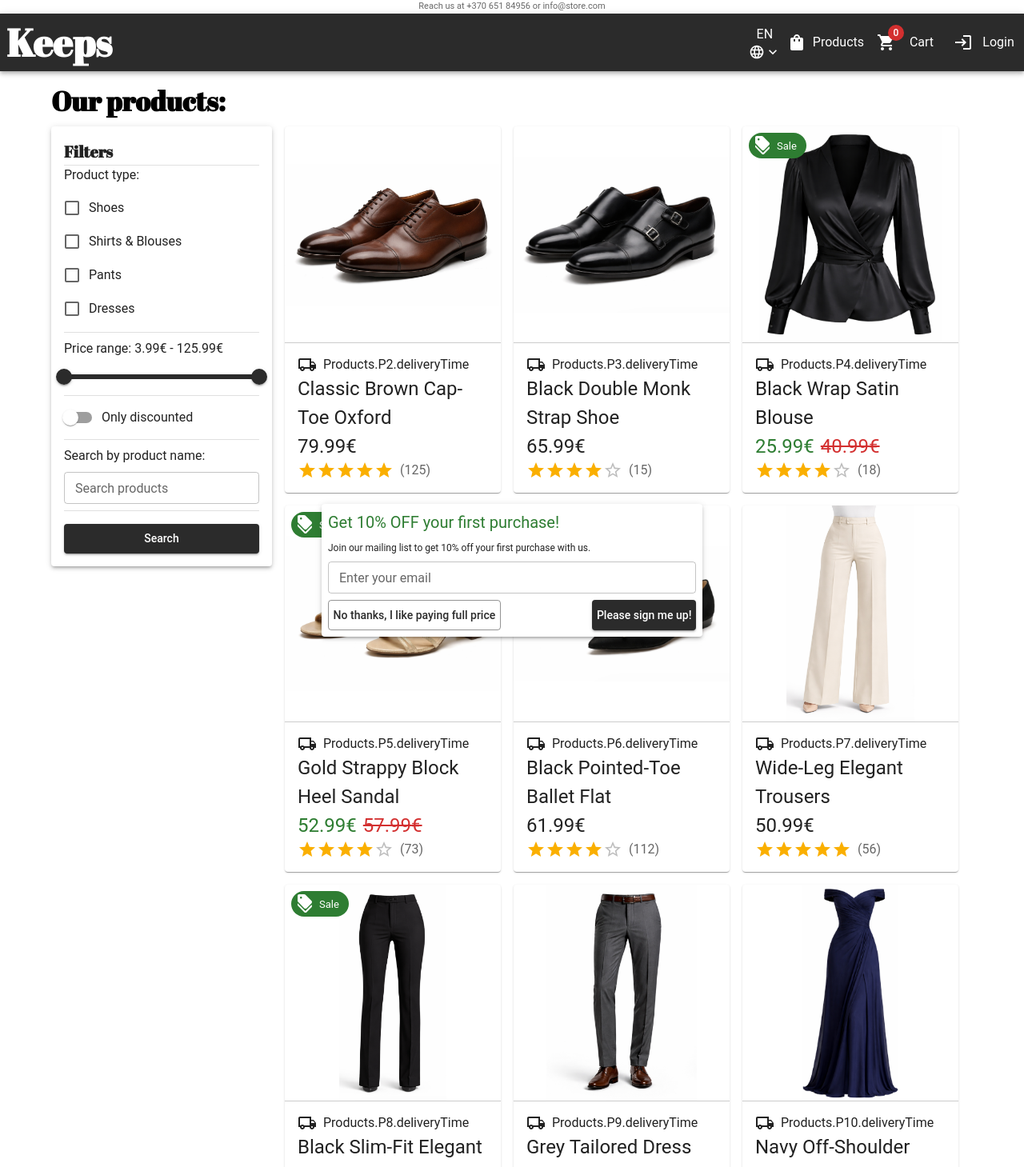
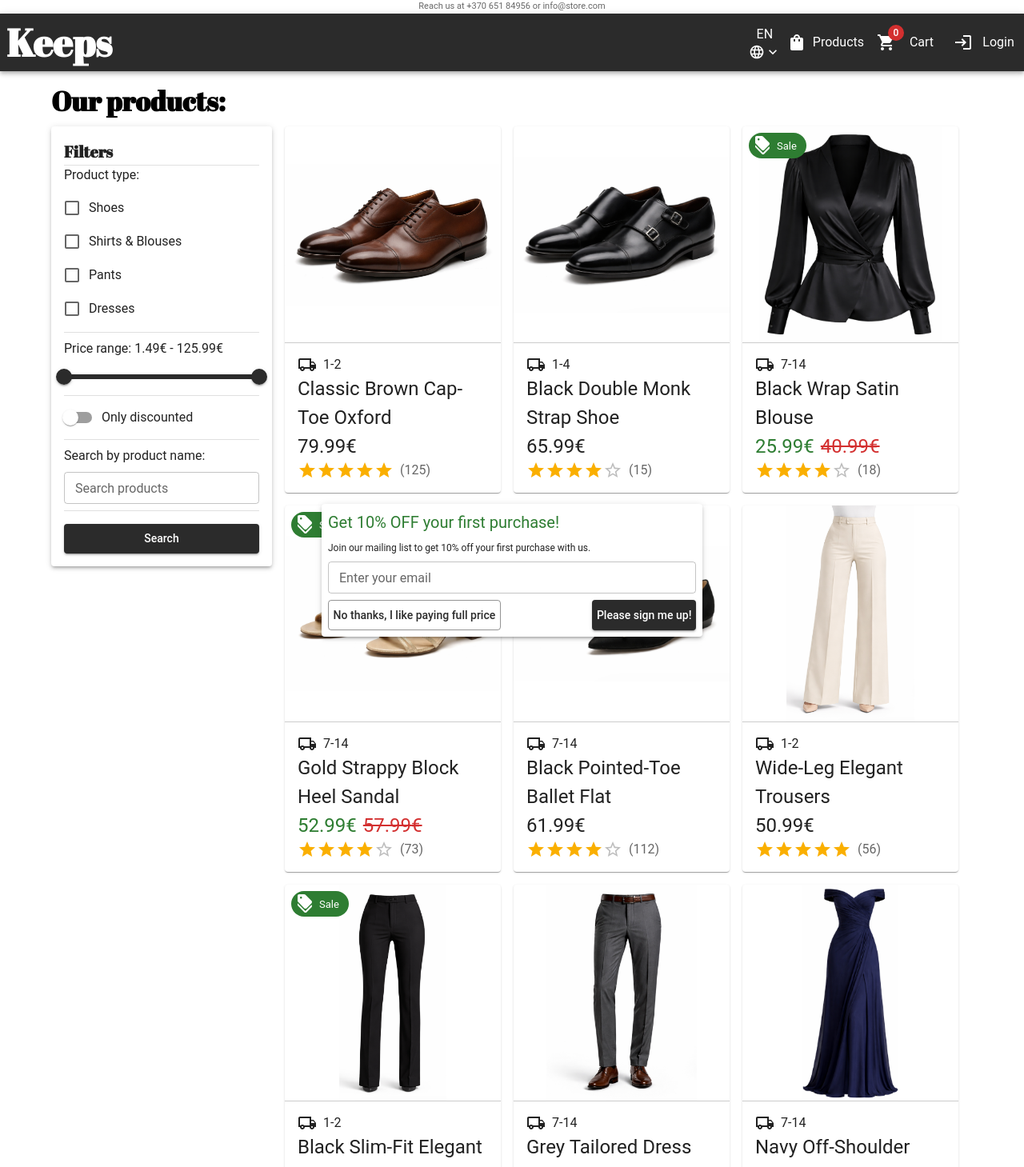
Before and after one commit to Nirtautas/BA-Usability-study-website-educational-website-fork, a Next.js app: page /en/products in a window 1280 px wide. Shown: the top 1459 px of the page at 80% size. Built offline with nearby package versions, Linux system fonts and the light colour scheme; what @mui/material-nextjs would draw is missing.

Commit message:
Update mock data, add delivery cost calculation, other minor fixes

```diff
--- a/messages/en.json
+++ b/messages/en.json
@@ -65,6 +65,7 @@
     "descriptionTitle": "Description:",
     "saleEndingSoonText": "Sale ending soon!",
     "backToProductsButtonText": "Back to products",
+    "deliveryTimeText": "Estimated delivery time - {deliveryTime} business days",
     "inStockText": "{itemCount} left in stock"
   },
   "AddToCartModal": {
@@ -81,6 +82,7 @@
       "title": "Cart summary:",
       "itemTotal": "Item total:",
       "serviceFee": "Service fee:",
+      "deliveryFee": "Delivery fee:",
       "total": "Total:",
       "continueToCheckoutButtonText": "Continue to checkout"
     }
@@ -106,13 +108,13 @@
         "differentPersonPickingUpText": "Different person picking up?"
       },
       "PostDeliveryOption": {
-        "title": "Pick up at Lithuanian Post office",
+        "title": "Pick up at Lithuanian Post office (+{postDeliveryPrice}€)",
         "postOfficeLocationLabel": "Select your post office location:",
         "fullNameLabel": "Your full name",
         "phoneNumberLabel": "Your phone number"
       },
       "ParcelLockerDeliveryOption": {
-        "title": "Pick up at parcel locker",
+        "title": "Pick up at parcel locker (+{parcelLockerPrice}€)",
         "parcelLockerLocationLabel": "Select your parcel locker location:",
         "fullNameLabel": "Your full name",
         "phoneNumberLabel": "Your phone number"
@@ -162,6 +164,10 @@
     "aiText": "AI generated photos"
   },
   "Products": {
+    "P1": {
+      "name": "Gift: Antibacterial spray - 20 ml.",
+      "description": "Antibacterial spray"
+     },
     "P2": {
       "name": "Classic Brown Cap-Toe Oxford",
       "description": "A timeless men’s dress shoe crafted in polished brown leather with a sleek cap-toe design. Its refined silhouette, clean stitching, and subtle shine make it perfect for formal occasions, business wear, and elegant evening looks. Designed to pair effortlessly with tailored suits and smart trousers."
--- a/messages/lt.json
+++ b/messages/lt.json
@@ -65,6 +65,7 @@
     "descriptionTitle": "Aprašymas:",
     "saleEndingSoonText": "Išpardavimas greitai baigiasi!",
     "backToProductsButtonText": "Grįžti į prekes",
+    "deliveryTimeText": "Numatomas pristatymo laikas - {deliveryTime} darbo dienos",
     "inStockText": "Liko {itemCount} vienetų sandelyje"
   },
   "AddToCartModal": {
@@ -81,6 +82,7 @@
       "title": "Krepšelio informacija:",
       "itemTotal": "Prekių suma:",
       "serviceFee": "Aptarnavimo mokestis:",
+      "deliveryFee": "Pristatymo mokestis:",
       "total": "Iš viso:",
       "continueToCheckoutButtonText": "Eiti į pristatymo informaciją"
     }
@@ -106,13 +108,13 @@
         "differentPersonPickingUpText": "Prekę atsiims kitas asmuo?"
       },
       "PostDeliveryOption": {
-        "title": "Atsiimti Lietuvos Pašto skyriuje",
+        "title": "Atsiimti Lietuvos Pašto skyriuje (+{postDeliveryPrice}€)",
         "postOfficeLocationLabel": "Pasirinkite pašto skyrių:",
         "fullNameLabel": "Jūsų vardas ir pavardė",
         "phoneNumberLabel": "Jūsų telefono numeris"
       },
       "ParcelLockerDeliveryOption": {
-        "title": "Atsiimti iš paštomato",
+        "title": "Atsiimti iš paštomato (+{parcelLockerPrice}€)",
         "parcelLockerLocationLabel": "Pasirinkite paštomato adresą:",
         "fullNameLabel": "Jūsų vardas ir pavardė",
         "phoneNumberLabel": "Jūsų telefono numeris"
@@ -162,6 +164,10 @@
     "aiText": "DI sugeneruotos nuotraukos"
   },
   "Products": {
+    "P1": {
+      "name": "Dovana: Antibakterinis purškaliukas - 20 ml.",
+      "description": "Antibakterinis purškaliukas"
+     },
     "P2": {
       "name": "Klasikiniai rudi Oksfordo batai",
       "description": "Nesenstantys vyriški bateliai, pasiūti iš poliruotos rudos odos su elegantišku dizainu nuo viršugalvio. Rafinuotas siluetas, švarios siūlės ir subtilus blizgesys puikiai tinka oficialioms progoms, dalykiniam aprangai ir elegantiškam vakariniam įvaizdžiui. Sukurti taip, kad lengvai derėtų su pasiūtais kostiumais ir elegantiškomis kelnėmis."
--- a/src/components/pages/checkoutPage/checkoutPage.tsx
+++ b/src/components/pages/checkoutPage/checkoutPage.tsx
@@ -77,7 +77,7 @@ const CheckoutPage = () => {
         <Paper sx={{ width: 600, padding: 1 }}>
           <SubheadingBold headingText={t("CartPage.Summary.title")} />
           <Divider />
-          <CartSummary fullCartItems={cartItems ?? []} />
+          <CartSummary fullCartItems={cartItems ?? []} deliveryInfo={deliveryInfo} />
           <Box display="flex" justifyContent="right" paddingTop={1}>
             <Button type="submit" variant="contained">
               {t("CheckoutPage.continueToPaymentButtonText")}
--- a/src/components/pages/checkoutPage/deliverySelection.tsx
+++ b/src/components/pages/checkoutPage/deliverySelection.tsx
@@ -1,5 +1,6 @@
 "use client";
 
+import { parcelLockerPrice, postDeliveryPrice } from "@/data/constants";
 import { parcelLockerLocations, postOfficeLocations, storeLocations } from "@/data/entityData";
 import { DeliveryInfo } from "@/data/types";
 import { Box, FormControl, FormControlLabel, FormHelperText, Radio, RadioGroup, SelectChangeEvent, Stack } from "@mui/material";
@@ -45,14 +46,14 @@ const DeliverySelection = ({ deliveryInfo, setDeliveryInfo, error }: Props) => {
           </Stack>
 
           <Stack>
-            <FormControlLabel value="post" control={<Radio />} label={t("PostDeliveryOption.title")} />
+            <FormControlLabel value="post" control={<Radio />} label={t("PostDeliveryOption.title", { postDeliveryPrice: postDeliveryPrice })} />
 
             {deliveryInfo.deliveryMethod === "post" && (
               <PostDeliverySelection deliveryInfo={deliveryInfo} setDeliveryInfo={setDeliveryInfo} handleDeliveryLocationChange={handleDeliveryLocationChange} />
             )}
           </Stack>
           <Stack>
-            <FormControlLabel value="locker" control={<Radio />} label={t("ParcelLockerDeliveryOption.title")} />
+            <FormControlLabel value="locker" control={<Radio />} label={t("ParcelLockerDeliveryOption.title", { parcelLockerPrice: parcelLockerPrice })} />
 
             {deliveryInfo.deliveryMethod === "locker" && (
               <LockerDeliverySelection deliveryInfo={deliveryInfo} setDeliveryInfo={setDeliveryInfo} handleDeliveryLocationChange={handleDeliveryLocationChange} />
--- a/src/components/pages/productPage/productPage.tsx
+++ b/src/components/pages/productPage/productPage.tsx
@@ -92,7 +92,7 @@ const ProductPage = ({ productId }: Props) => {
 
                 <Grid2 display="flex" alignItems="center" gap={1}>
                   <LocalShippingOutlined />
-                  <Typography>{product.deliveryTime}</Typography>
+                  <Typography>{t("ProductPage.deliveryTimeText", { deliveryTime: product.deliveryTime })}</Typography>
                 </Grid2>
 
                 <Grid2 display="flex" alignItems="center" gap={1}>
@@ -107,7 +107,7 @@ const ProductPage = ({ productId }: Props) => {
                     <Remove />
                   </IconButton>
                   <Typography>{selectedProductQuantity}</Typography>
-                  <IconButton onClick={() => setSelectedProductQuantity(selectedProductQuantity + 1)}>
+                  <IconButton onClick={() => setSelectedProductQuantity(selectedProductQuantity + 1 <= product.stock ? selectedProductQuantity + 1 : selectedProductQuantity)}>
                     <Add />
                   </IconButton>
                   <Button variant="contained" onClick={handleAddToCart}>
--- a/src/data/cartContext.tsx
+++ b/src/data/cartContext.tsx
@@ -1,7 +1,7 @@
 "use client";
 
 import { createContext, ReactNode, useContext, useEffect, useState } from "react";
-import { serviceFee } from "./constants";
+import { parcelLockerPrice, postDeliveryPrice, serviceFee } from "./constants";
 import { products } from "./entityData";
 import { CartContextInterface, CartItem, FullCartItem } from "./types";
 
@@ -66,8 +66,14 @@ export function CartProvider({ children }: { children: ReactNode }) {
     return getFullCartItems().reduce((total, cartItem) => total + (cartItem.item.discountedPrice !== undefined ? cartItem.item.discountedPrice : cartItem.item.price) * cartItem.quantity, 0);
   };
 
-  const calculateTotal = () => {
-    return calculateItemTotal() + (getUniqueItemsCount(true) !== 0 ? serviceFee : 0);
+  const getDeliveryFee = (deliveryMethod?: string) => {
+    if (deliveryMethod === "post") return postDeliveryPrice;
+    if (deliveryMethod === "locker") return parcelLockerPrice;
+    return 0;
+  };
+
+  const calculateTotal = (deliveryMethod?: string) => {
+    return calculateItemTotal() + (getUniqueItemsCount(true) !== 0 ? serviceFee : 0) + getDeliveryFee(deliveryMethod);
   };
 
   return (
@@ -80,6 +86,7 @@ export function CartProvider({ children }: { children: ReactNode }) {
         getUniqueItemsCount,
         getFullCartItems,
         calculateItemTotal,
+        getDeliveryFee,
         calculateTotal,
       }}
     >
--- a/src/data/constants.ts
+++ b/src/data/constants.ts
@@ -9,6 +9,9 @@ export const getPageUrl = {
     attributions: () => `/attributions`
 }
 
-export const placeholderImageLink = "/images/productPictures/placeholder.jpg";
+export const placeholderImageLink = "/images/products/placeholder.jpg";
 export const maxProductThumbnails = 5;
 export const serviceFee = 2.99;
+
+export const postDeliveryPrice = 2.29;
+export const parcelLockerPrice = 1.99;
--- a/src/data/entityData.ts
+++ b/src/data/entityData.ts
@@ -5,12 +5,13 @@ export const products: Product[] = [
   {
     id: 1,
     type: ProductType.DeceptiveExtra,
-    name: "Extra service",
-    description: "Extra service",
-    price: 3.99,
-    rating: 0,
-    ratingCount: 124,
-    deliveryTime: "1-2 d.",
+    name: "Products.P1.name",
+    description: "Products.P1.description",
+    price: 1.49,
+    rating: 5,
+    ratingCount: 100,
+    deliveryTime: "1-2",
+    picturePaths: ["/images/products/deceptive_extra.png"],
     stock: 9999
   },
   {
@@ -21,7 +22,7 @@ export const products: Product[] = [
     price: 79.99,
     rating: 4.8,
     ratingCount: 125,
-    deliveryTime: "Products.P2.deliveryTime",
+    deliveryTime: "1-2",
     picturePaths: ["/images/products/shoes/men_shoe_1.png"],
     stock: 12
   },
@@ -33,7 +34,7 @@ export const products: Product[] = [
     price: 65.99,
     rating: 3.8,
     ratingCount: 15,
-    deliveryTime: "Products.P3.deliveryTime",
+    deliveryTime: "1-4",
     picturePaths: ["/images/products/shoes/men_shoe_2.png"],
     stock: 3
   },
@@ -46,7 +47,7 @@ export const products: Product[] = [
     discountedPrice: 25.99,
     rating: 4.2,
     ratingCount: 18,
-    deliveryTime: "Products.P4.deliveryTime",
+    deliveryTime: "7-14",
     picturePaths: ["/images/products/blouses/women_blouse_1_1.png", "/images/products/blouses/women_blouse_1_2.png"],
     stock: 7
   },
@@ -59,7 +60,7 @@ export const products: Product[] = [
     discountedPrice: 52.99,
     rating: 4.2,
     ratingCount: 73,
-    deliveryTime: "Products.P5.deliveryTime",
+    deliveryTime: "7-14",
     picturePaths: ["/images/products/shoes/women_shoe_1.png"],
     stock: 15
   },
@@ -71,7 +72,7 @@ export const products: Product[] = [
     price: 61.99,
     rating: 3.9,
     ratingCount: 112,
-    deliveryTime: "Products.P6.deliveryTime",
+    deliveryTime: "7-14",
     picturePaths: ["/images/products/shoes/women_shoe_2.png"],
     stock: 2
   },
@@ -83,7 +84,7 @@ export const products: Product[] = [
     price: 50.99,
     rating: 4.5,
     ratingCount: 56,
-    deliveryTime: "Products.P7.deliveryTime",
+    deliveryTime: "1-2",
     picturePaths: ["/images/products/pants/women_pants_1_1.png", "/images/products/pants/women_pants_1_2.png"],
     stock: 1
   },
@@ -96,7 +97,7 @@ export const products: Product[] = [
     discountedPrice: 48.99,
     rating: 4.4,
     ratingCount: 48,
-    deliveryTime: "Products.P8.deliveryTime",
+    deliveryTime: "1-2",
     picturePaths: ["/images/products/pants/women_pants_2_1.png", "/images/products/pants/women_pants_2_2.png"],
     stock: 12
   },
@@ -108,7 +109,7 @@ export const products: Product[] = [
     price: 60.99,
     rating: 3.4,
     ratingCount: 35,
-    deliveryTime: "Products.P9.deliveryTime",
+    deliveryTime: "7-14",
     picturePaths: ["/images/products/pants/men_pants_1_1.png", "/images/products/pants/men_pants_1_2.png"],
     stock: 25
   },
@@ -120,7 +121,7 @@ export const products: Product[] = [
     price: 125.99,
     rating: 4.6,
     ratingCount: 48,
-    deliveryTime: "Products.P10.deliveryTime",
+    deliveryTime: "7-14",
     picturePaths: ["/images/products/dresses/women_dress_1_1.png", "/images/products/dresses/women_dress_1_2.png"],
     stock: 8
   },
@@ -133,7 +134,7 @@ export const products: Product[] = [
     discountedPrice: 110.99,
     rating: 4.3,
     ratingCount: 189,
-    deliveryTime: "Products.P11.deliveryTime",
+    deliveryTime: "1-2",
     picturePaths: ["/images/products/dresses/women_dress_2_1.png", "/images/products/dresses/women_dress_2_2.png"],
     stock: 6
   },
@@ -145,7 +146,7 @@ export const products: Product[] = [
     price: 89.99,
     rating: 3.2,
     ratingCount: 32,
-    deliveryTime: "Products.P12.deliveryTime",
+    deliveryTime: "7-14",
     picturePaths: ["/images/products/dresses/women_dress_3_1.png", "/images/products/dresses/women_dress_3_2.png"],
     stock: 4
   },
@@ -157,7 +158,7 @@ export const products: Product[] = [
     price: 99.99,
     rating: 4.1,
     ratingCount: 59,
-    deliveryTime: "Products.P13.deliveryTime",
+    deliveryTime: "7-14",
     picturePaths: ["/images/products/dresses/women_dress_4_1.png", "/images/products/dresses/women_dress_4_2.png"],
     stock: 1
   },
@@ -169,7 +170,7 @@ export const products: Product[] = [
     price: 41.99,
     rating: 4.7,
     ratingCount: 64,
-    deliveryTime: "Products.P14.deliveryTime",
+    deliveryTime: "1-2",
     picturePaths: ["/images/products/blouses/women_blouse_2_1.png", "/images/products/blouses/women_blouse_2_2.png"],
     stock: 19
   },
@@ -182,7 +183,7 @@ export const products: Product[] = [
     discountedPrice: 32.99,
     rating: 3.9,
     ratingCount: 178,
-    deliveryTime: "Products.P15.deliveryTime",
+    deliveryTime: "1-2",
     picturePaths: ["/images/products/shirts/men_shirt_1_1.png", "/images/products/shirts/men_shirt_1_2.png"],
     stock: 23
   },
@@ -194,7 +195,7 @@ export const products: Product[] = [
     price: 38.99,
     rating: 4.5,
     ratingCount: 112,
-    deliveryTime: "Products.P16.deliveryTime",
+    deliveryTime: "1-2",
     picturePaths: ["/images/products/shirts/men_shirt_2_1.png", "/images/products/shirts/men_shirt_2_2.png"],
     stock: 14
   },
--- a/src/data/types.ts
+++ b/src/data/types.ts
@@ -46,7 +46,8 @@ export interface CartContextInterface {
   getUniqueItemsCount: (includeDeceptive?: boolean) => number;
   getFullCartItems: () => FullCartItem[];
   calculateItemTotal: () => number;
-  calculateTotal: () => number;
+  getDeliveryFee: (deliveryMethod?: string) => number;
+  calculateTotal: (deliveryMethod?: string) => number;
 };
 
 export type Bank = {
```
Also changed, not shown: src/components/shared/cartSummary.tsx (+10 -3 lines), public/images/products/deceptive_extra.png (added), 1 other file (tests, documents, lock files or other folders).
